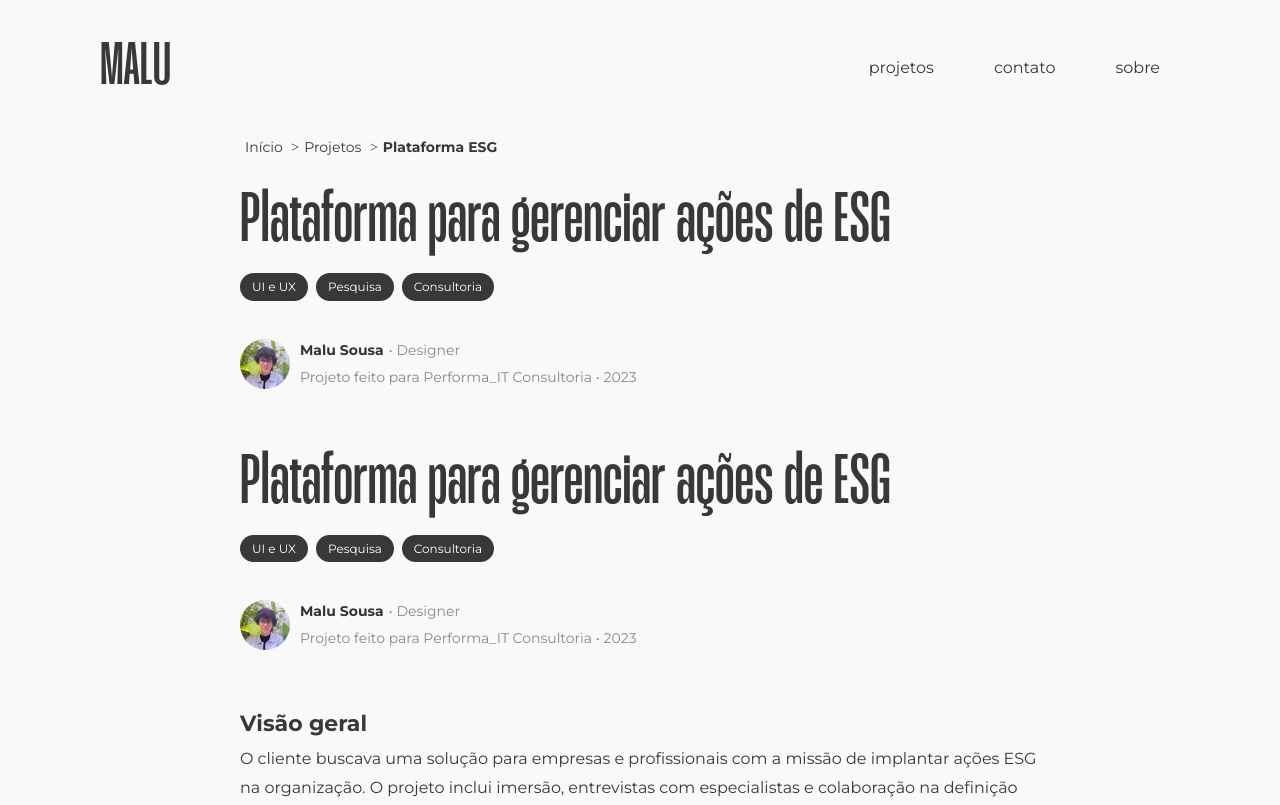
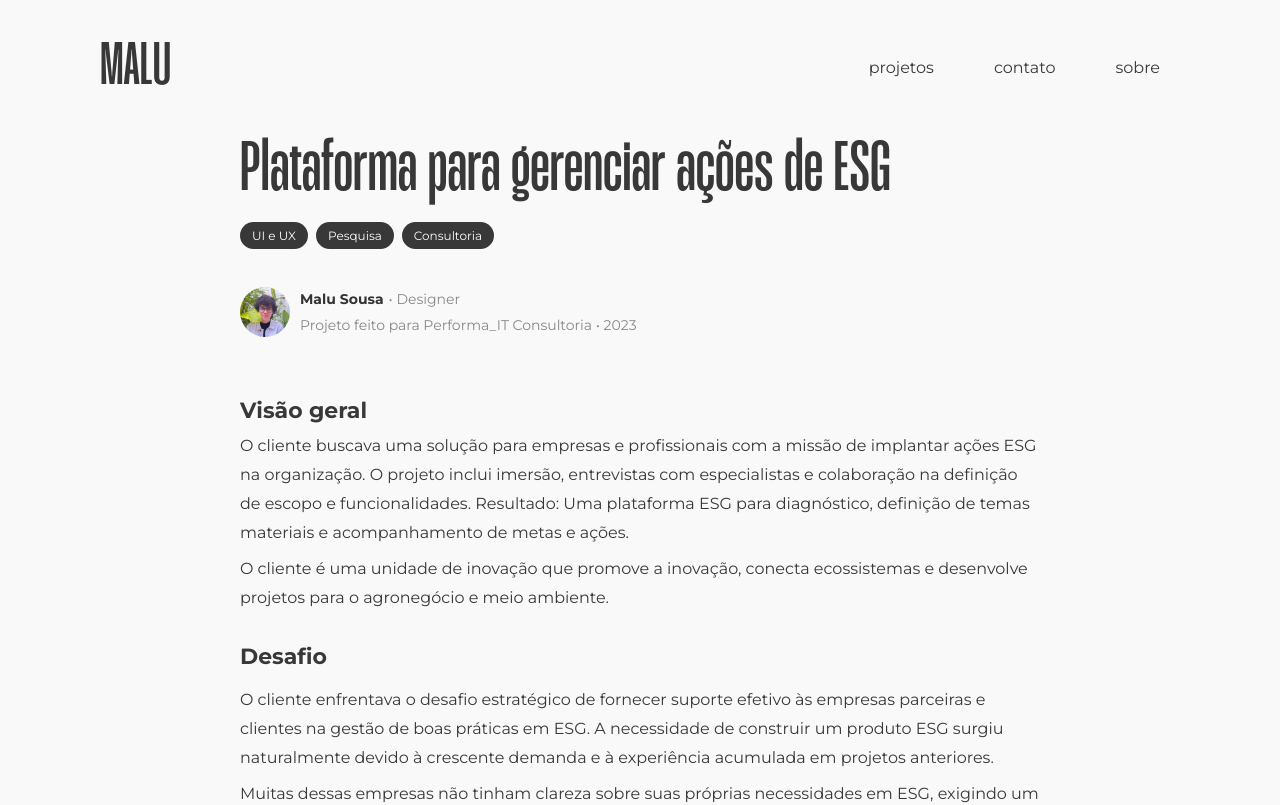
Before and after one commit to tsmalu/portfolio-react, a React (Vite) app: page /#/projeto-esg in a window 1280 px wide. Shown: the top 805 px of the page. Built offline with nearby package versions, Linux system fonts and the light colour scheme.

Commit message:
Corrige duplicação do título no Breadcrumb

```diff
--- a/src/pages/ProjetoESG.jsx
+++ b/src/pages/ProjetoESG.jsx
@@ -101,8 +101,6 @@ const ProjetoESG = () => {
 
   return (
     <div className="project-content">
-      <Breadcrumb />
-
       <ProjectHeader
         title="Plataforma para gerenciar ações de ESG"
         tags={["UI e UX", "Pesquisa", "Consultoria"]}
```
